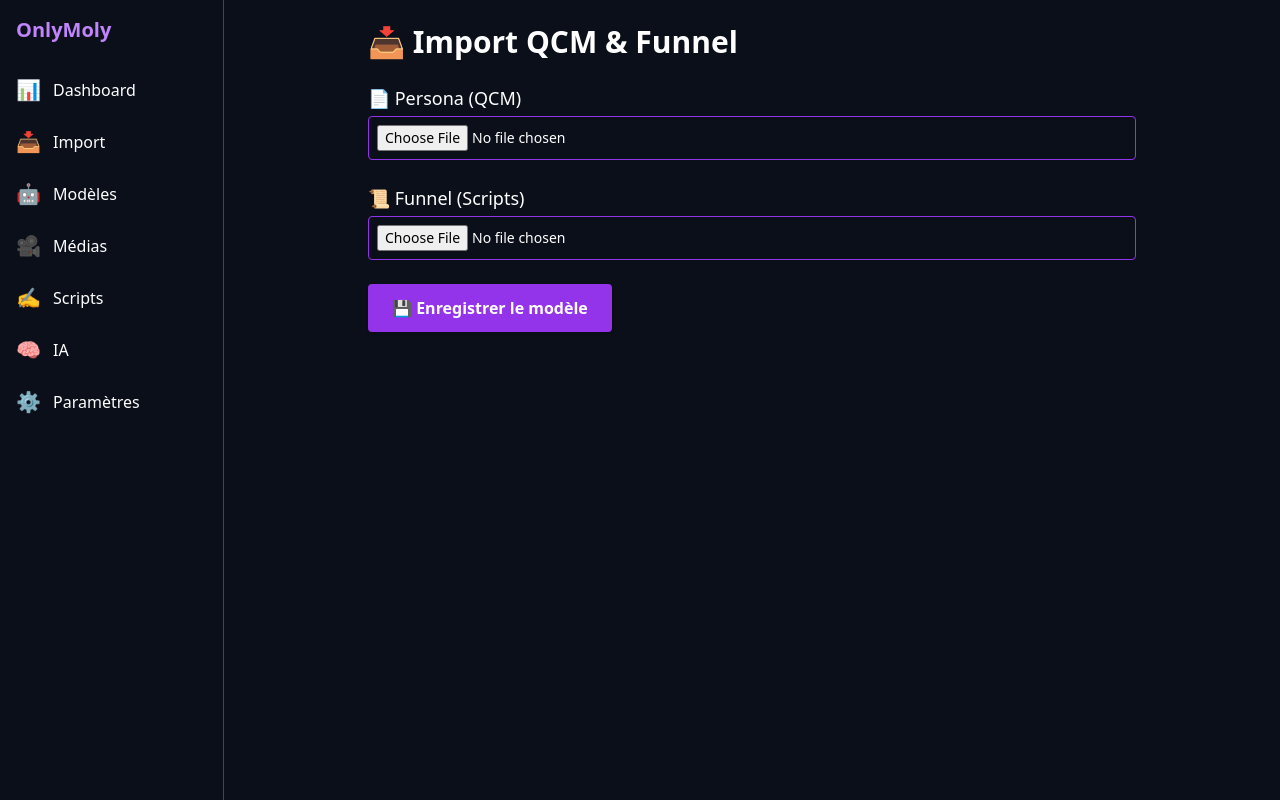
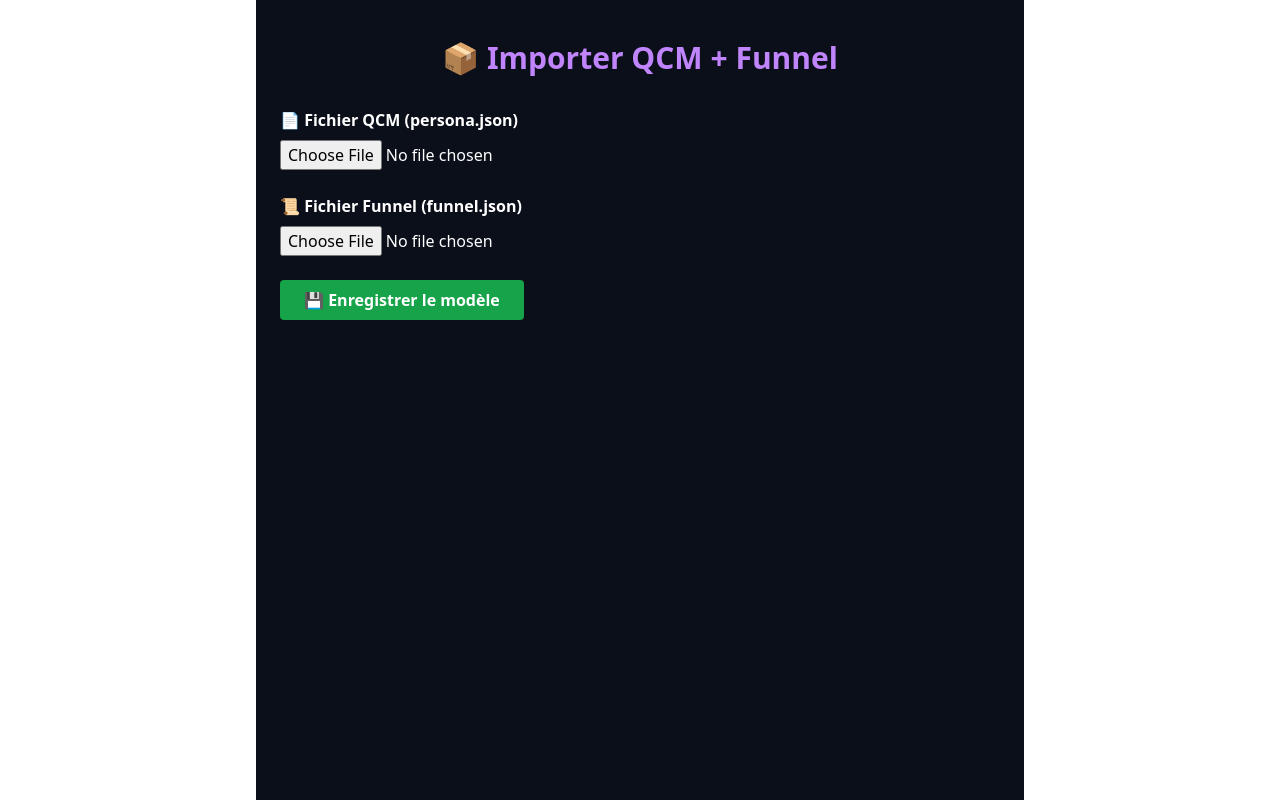
Before and after one commit to schreinereyang/frontend, a Next.js app: page /import in a window 1280 px wide. Built offline with nearby package versions, Linux system fonts and the light colour scheme.

Commit message:
Update import.tsx

```diff
--- a/pages/import.js
+++ /dev/null
@@ -1,79 +0,0 @@
-// pages/import.js
-import { useState } from 'react';
-import LayoutDashboard from '../components/LayoutDashboard';
-
-export default function ImportPage() {
-  const [persona, setPersona] = useState(null);
-  const [funnel, setFunnel] = useState(null);
-  const [status, setStatus] = useState('');
-
-  const handleFile = (e, type) => {
-    const file = e.target.files[0];
-    if (!file) return;
-    const reader = new FileReader();
-    reader.onload = () => {
-      try {
-        const parsed = JSON.parse(reader.result);
-        type === 'persona' ? setPersona(parsed) : setFunnel(parsed);
-      } catch (err) {
-        setStatus('❌ Fichier invalide');
-      }
-    };
-    reader.readAsText(file);
-  };
-
-  const handleSubmit = async () => {
-    setStatus('⏳ Envoi en cours...');
-    try {
-      const res = await fetch('https://backend-onlymoly.vercel.app/api/models', {
-        method: 'POST',
-        headers: { 'Content-Type': 'application/json' },
-        body: JSON.stringify({
-          name: persona?.name || 'Nouveau modèle',
-          age: persona?.age || 20,
-          assistant_id: '',
-          persona,
-          funnel,
-          cookies: {}
-        })
-      });
-      res.ok ? setStatus('✅ Importation réussie') : setStatus('❌ Erreur lors de l’envoi');
-    } catch {
-      setStatus('❌ Erreur serveur');
-    }
-  };
-
-  return (
-    <LayoutDashboard>
-      <div className="max-w-3xl mx-auto text-white">
-        <h1 className="text-3xl font-bold mb-6">📥 Import QCM & Funnel</h1>
-
-        <div className="mb-6">
-          <label className="block text-lg font-medium mb-1">📄 Persona (QCM)</label>
-          <input type="file" accept=".json" onChange={(e) => handleFile(e, 'persona')} className="w-full bg-[#0b0f1a] text-sm p-2 rounded border border-purple-600" />
-          {persona && (
-            <pre className="bg-[#131b2c] p-3 mt-3 text-sm overflow-auto rounded border border-purple-800">
-              {JSON.stringify(persona, null, 2)}
-            </pre>
-          )}
-        </div>
-
-        <div className="mb-6">
-          <label className="block text-lg font-medium mb-1">📜 Funnel (Scripts)</label>
-          <input type="file" accept=".json" onChange={(e) => handleFile(e, 'funnel')} className="w-full bg-[#0b0f1a] text-sm p-2 rounded border border-purple-600" />
-          {funnel && (
-            <pre className="bg-[#131b2c] p-3 mt-3 text-sm overflow-auto rounded border border-purple-800">
-              {JSON.stringify(funnel.slice(0, 2), null, 2)}...
-            </pre>
-          )}
-        </div>
-
-        <button onClick={handleSubmit} className="bg-purple-600 hover:bg-purple-700 text-white font-semibold px-6 py-3 rounded shadow">
-          💾 Enregistrer le modèle
-        </button>
-
-        {status && <p className="mt-4 text-yellow-400 text-sm">{status}</p>}
-      </div>
-    </LayoutDashboard>
-  );
-}
--- /dev/null
+++ b/pages/import.tsx
@@ -0,0 +1,98 @@
+import { useState, ChangeEvent } from 'react';
+
+export default function ImportPage() {
+  const [persona, setPersona] = useState<string>('');
+  const [funnel, setFunnel] = useState<string>('');
+  const [preview, setPreview] = useState<{ persona: any; funnel: any }>({ persona: null, funnel: null });
+  const [status, setStatus] = useState<string>('');
+
+  const handleFile = (e: ChangeEvent<HTMLInputElement>, type: 'persona' | 'funnel') => {
+    const file = e.target.files?.[0];
+    if (!file) return;
+
+    const reader = new FileReader();
+    reader.onload = (evt) => {
+      try {
+        const content = evt.target?.result as string;
+        const parsed = JSON.parse(content);
+        if (type === 'persona') {
+          setPersona(content);
+          setPreview((p) => ({ ...p, persona: parsed }));
+        } else {
+          setFunnel(content);
+          setPreview((p) => ({ ...p, funnel: parsed }));
+        }
+      } catch (err) {
+        setStatus('❌ Fichier invalide');
+      }
+    };
+    reader.readAsText(file);
+  };
+
+  const handleSubmit = async () => {
+    if (!persona || !funnel) {
+      setStatus('❌ Merci d’importer les deux fichiers.');
+      return;
+    }
+
+    setStatus('⏳ Envoi en cours...');
+    try {
+      const res = await fetch('/api/models', {
+        method: 'POST',
+        headers: { 'Content-Type': 'application/json' },
+        body: JSON.stringify({
+          name: preview.persona?.name || 'Nouveau modèle',
+          age: preview.persona?.age || 20,
+          assistant_id: '',
+          persona: JSON.parse(persona),
+          funnel: JSON.parse(funnel),
+          cookies: {},
+        }),
+      });
+
+      if (res.ok) {
+        setStatus('✅ Importation réussie');
+      } else {
+        const err = await res.json();
+        setStatus('❌ Erreur : ' + err.error);
+      }
+    } catch (e) {
+      setStatus('❌ Erreur lors de l’envoi');
+    }
+  };
+
+  return (
+    <div className="min-h-screen bg-[#0b0f1a] text-white px-6 py-10 max-w-3xl mx-auto">
+      <h1 className="text-3xl font-bold text-purple-400 mb-8 text-center">📦 Importer QCM + Funnel</h1>
+
+      <div className="mb-6">
+        <label className="block font-semibold mb-2">📄 Fichier QCM (persona.json)</label>
+        <input type="file" accept=".json" onChange={(e) => handleFile(e, 'persona')} />
+        {preview.persona && (
+          <pre className="bg-white/10 text-sm p-2 mt-2 rounded overflow-auto max-h-40">
+            {JSON.stringify(preview.persona, null, 2)}
+          </pre>
+        )}
+      </div>
+
+      <div className="mb-6">
+        <label className="block font-semibold mb-2">📜 Fichier Funnel (funnel.json)</label>
+        <input type="file" accept=".json" onChange={(e) => handleFile(e, 'funnel')} />
+        {preview.funnel && (
+          <pre className="bg-white/10 text-sm p-2 mt-2 rounded overflow-auto max-h-40">
+            {JSON.stringify(preview.funnel.slice(0, 2), null, 2)}...
+          </pre>
+        )}
+      </div>
+
+      <button
+        onClick={handleSubmit}
+        className="bg-green-600 hover:bg-green-700 px-6 py-2 text-white rounded font-semibold"
+      >
+        💾 Enregistrer le modèle
+      </button>
+
+      {status && <p className="mt-4 text-sm text-yellow-400">{status}</p>}
+    </div>
+  );
+}
```
